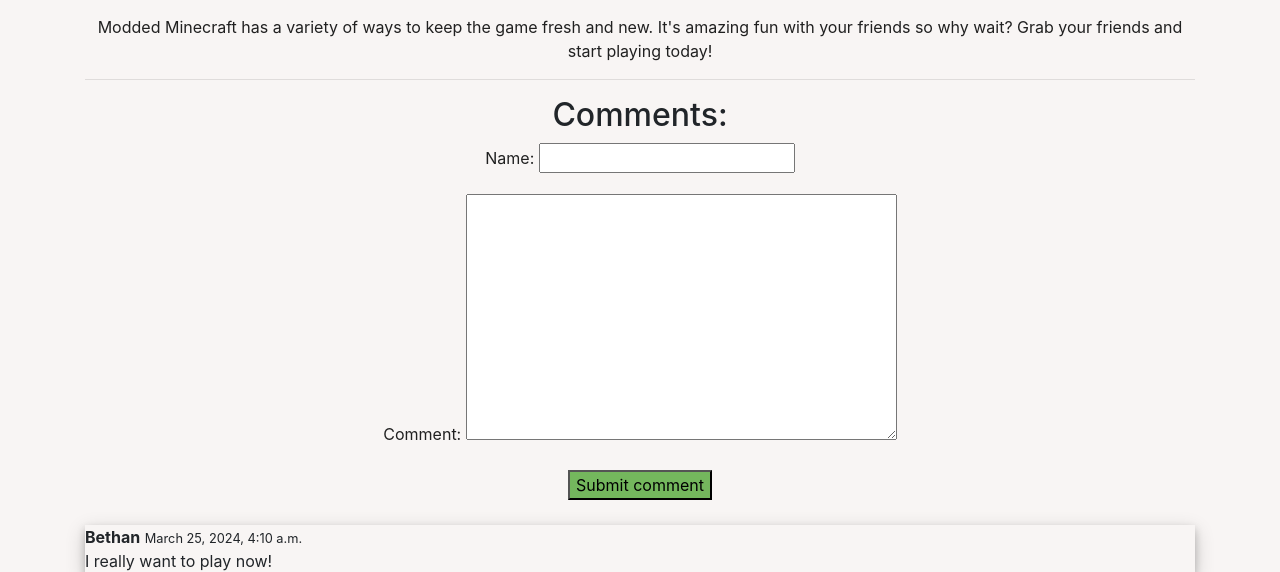
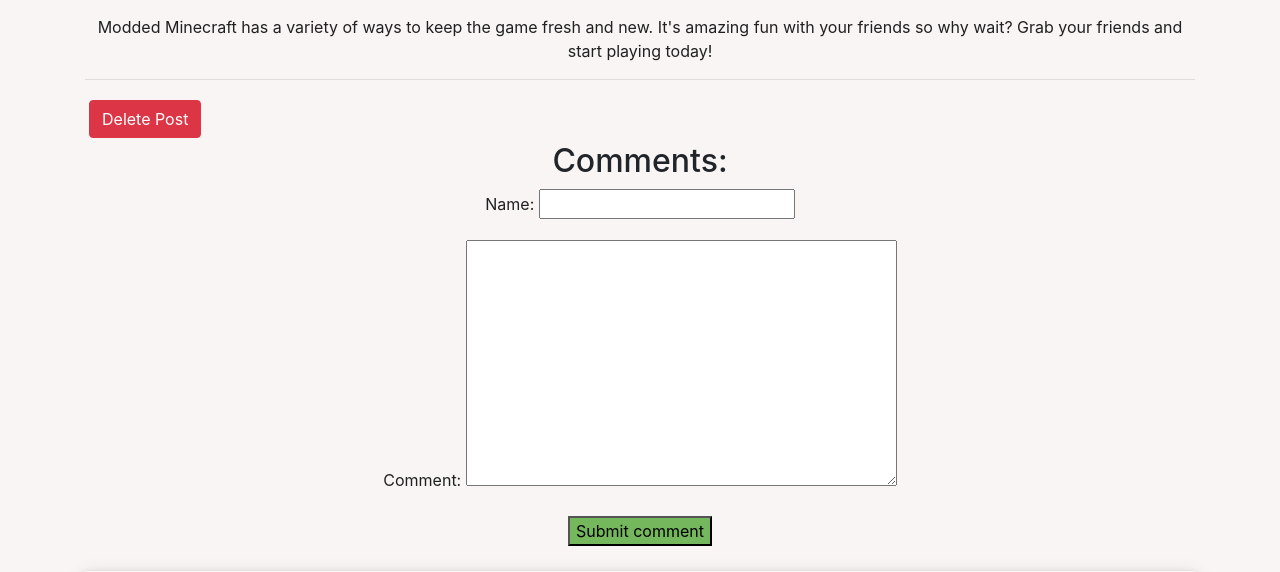
Before and after one commit to Bethan-McKenzie/BlogCraft, a Django app: a page that uses blog/templates/blog/detail.html in a window 1280 px wide. Shown: the part 259-831 px from the top of the page. Run offline with Django 4.2, Linux system fonts and the light colour scheme; a user stored in the database is signed in; data comes from the database, SQL or seed files in the repository; some libraries are stand-ins or nearby versions.

Commit message:
Added delete functionality to details.html if user is the one who posted or superuser WIP

```diff
--- a/blog/templates/blog/detail.html
+++ b/blog/templates/blog/detail.html
@@ -16,6 +16,9 @@
                     <p class="detail-text center"> {{ post.content }}</p>
 
                     <hr>
+                        {% if user.is_authenticated and post.author == user or user.is_superuser %}
+                        <button class="btn btn-danger btn-delete m-1" slug="{{ post.slug }}">Delete Post</button>
+                        {% endif %}
 
                     <h2 class="subtitle is-4">Comments:</h2>
                     <form method="POST" class="comment-form">
--- a/blog/urls.py
+++ b/blog/urls.py
@@ -6,5 +6,6 @@
     path('my_profile/', views.my_profile, name='my_profile'),
     path('my_profile/edit_profile/', views.edit_profile, name='edit_profile'),
     path('<slug:slug>/', views.detail, name='detail'),
+    path('slug:slug>/delete/', views.delete_post, name='delete_post'),
     path(r'', views.home),
 ]
--- a/blog/views.py
+++ b/blog/views.py
@@ -6,7 +6,6 @@
 from django.utils import timezone
 from django.urls import reverse
 from django.utils.text import slugify
-
 from blog.forms import EditProfileForm
 from blog.forms import PostForm
 from blog.forms import CommentForm
@@ -44,7 +43,6 @@
     post = get_object_or_404(blog, slug=slug)
     comments = post.blog_comments.all()
     comment_count = post.blog_comments.count()
-    print("I am comments", comments)
 
 
     if request.method == 'POST':
@@ -74,3 +72,13 @@
         form = EditProfileForm(instance=request.user)
         args = {'form': form}
     return render(request, 'blog/edit_profile.html', args)
+
+def delete_post(request,slug):
+    """
+    Allows a logged in user to delete their own posts in post_detail, also allows a superuser to delete any post from the post_detail
+    """
+    post = get_object_or_404(blog, slug=blog.slug)
+    if request.user == blog.author or request.user.is_superuser:
+        post.delete()
+        messsages.success(request, f"Successfully deleted.")
+        return HttpResponseRedirect('blog/home.html')
```
